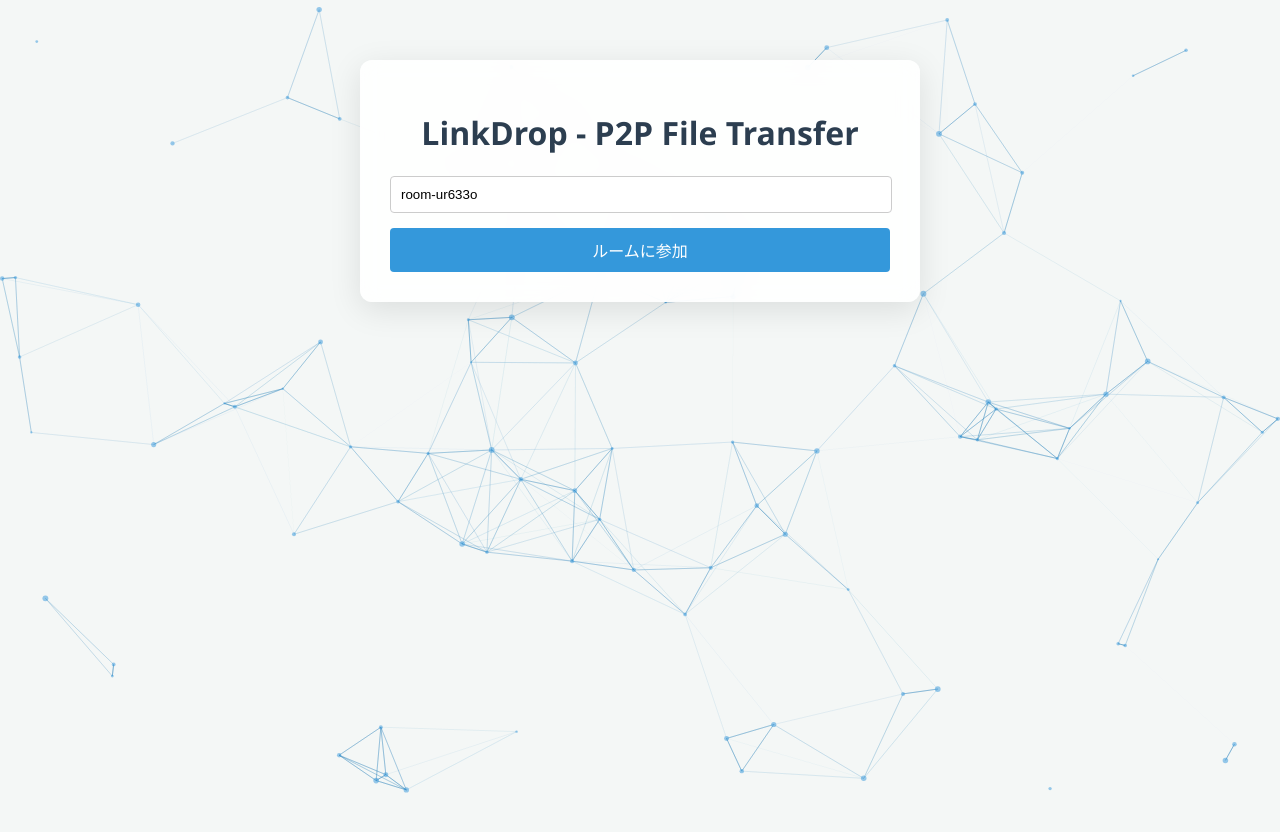
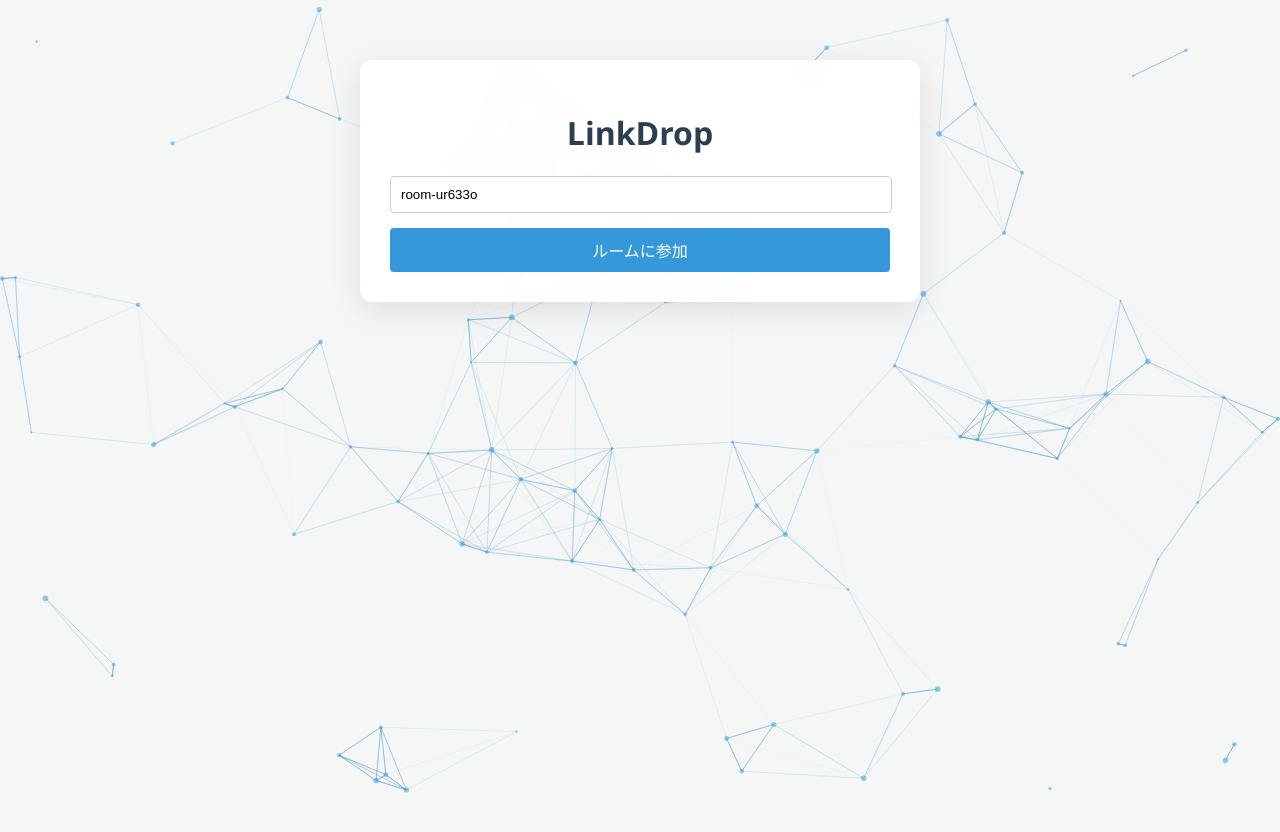
Before and after one commit to toridai0822/linkdrop, a website: page public/index.html in a window 1280 px wide. Drawn offline with nearby package versions, Linux system fonts and the light colour scheme; no server answers.

Commit message:
Remove subtitle from title

```diff
--- a/public/index.html
+++ b/public/index.html
@@ -3,13 +3,13 @@
 <head>
     <meta charset="UTF-8">
     <meta name="viewport" content="width=device-width, initial-scale=1.0">
-    <title>LinkDrop - P2P File Transfer</title>
+    <title>LinkDrop</title>
     <link rel="stylesheet" href="style.css">
 </head>
 <body>
     <div id="tsparticles"></div>
     <div class="container">
-        <h1>LinkDrop <span class="subtitle">- P2P File Transfer</span></h1>
+        <h1>LinkDrop</h1>
 
         <div id="setup-section">
             <input type="text" id="room-input" placeholder="ルームIDを入力 (任意)">
```
